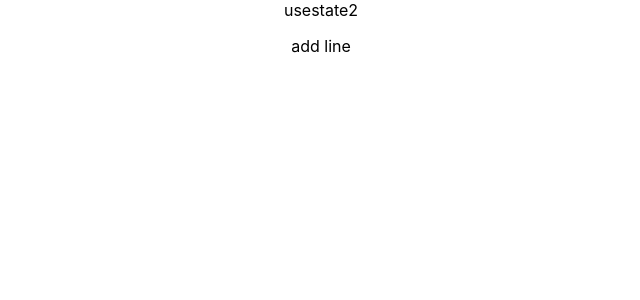
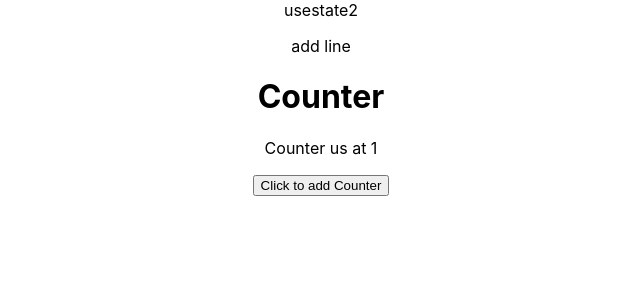
Before and after one commit to doravra/usestate2, a React (Create React App) app: page / in a window 1280 px wide. Shown: the top 300 px of the page, without its empty margins (319-959 px from the left). Built offline with nearby package versions, Linux system fonts and the light colour scheme.

Commit message:
Ddd useState

```diff
--- a/src/App.js
+++ b/src/App.js
@@ -1,11 +1,13 @@
 import logo from './logo.svg';
 import './App.css';
+import Counter from './Counter';
 
 function App() {
   return (
     <div className="App">
         usestate2
         <p>add line</p>
+        <Counter/>
     </div>
   );
 }
--- /dev/null
+++ b/src/Counter.js
@@ -0,0 +1,23 @@
+import {useState} from "react" ;
+
+function Counter() {
+    const [count, setCount] = useState(1)
+
+    function incr() {
+        setCount(
+            function(oldCount){
+                return oldCount + 1
+            }
+        )
+        console.log(count) // for chaking !
+    }
+    return (
+      <div>
+        <h1>Counter</h1>
+        <p>Counter us at {count} </p>
+        <button onClick={incr}>Click to add Counter</button>
+      </div>
+    );
+  }
+
+export default Counter ;
```
